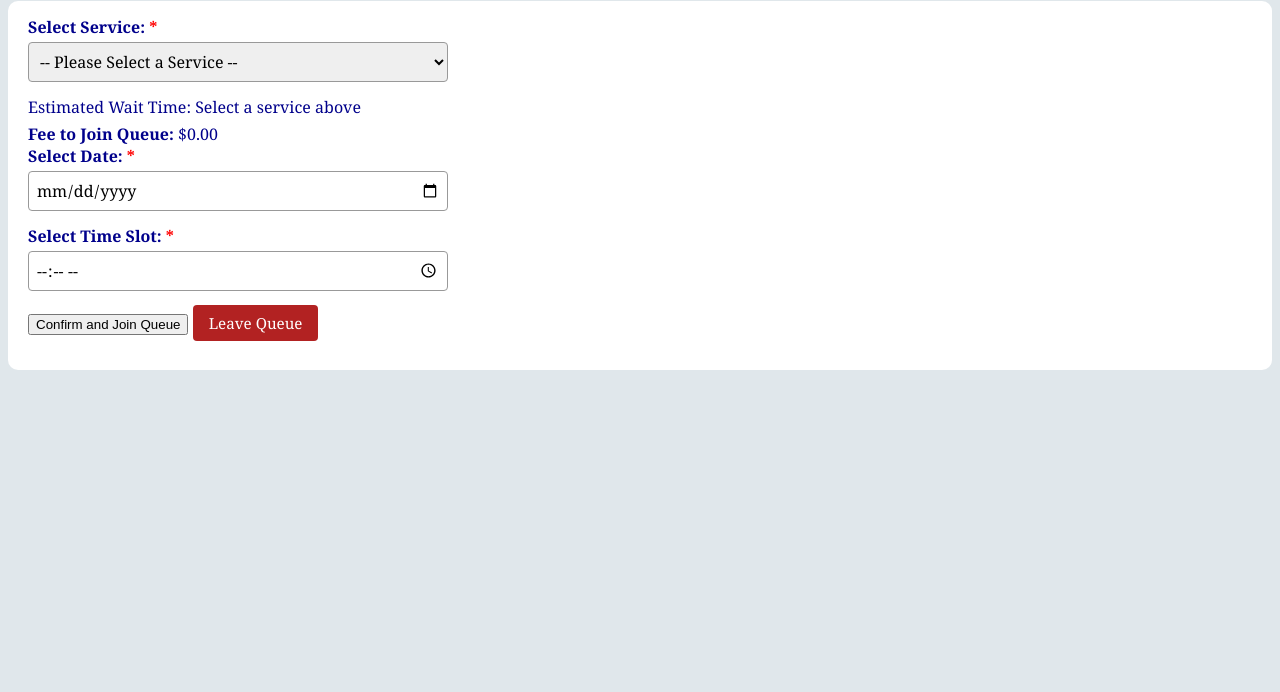
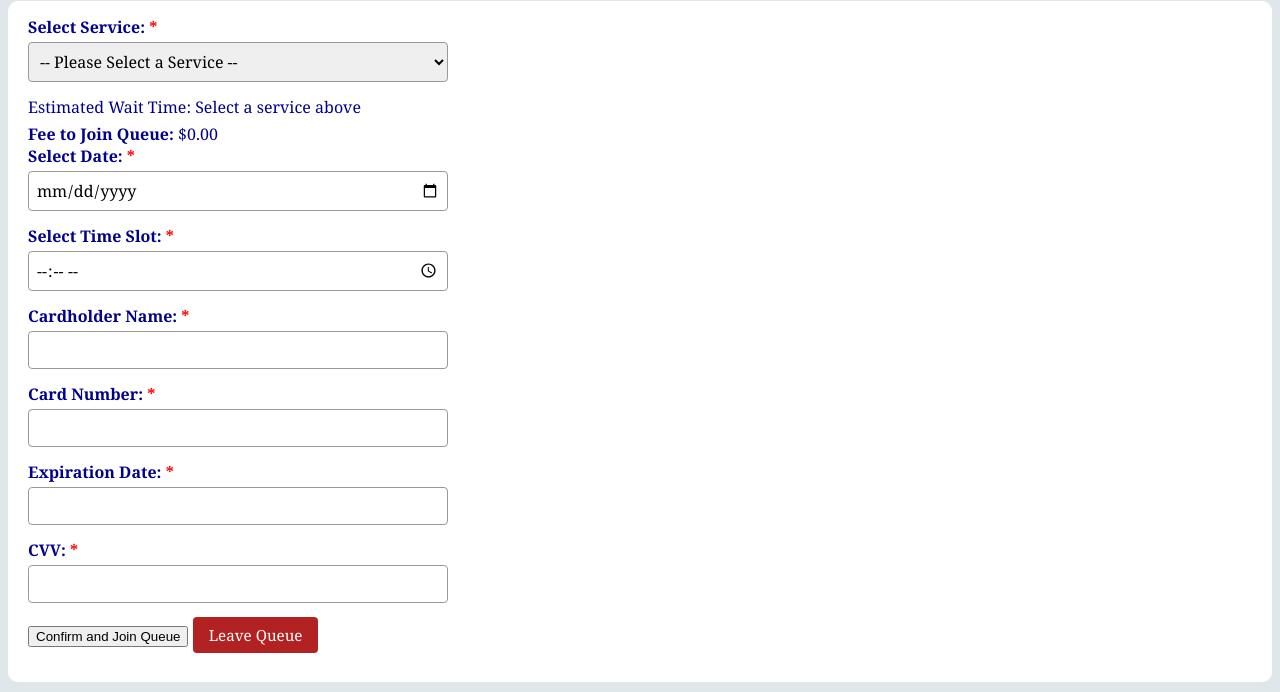
Before and after one commit to ccnguy200/QueueSmart, a plain HTML site: page second/join_queue.html in a window 1280 px wide. Shown: the part 200-892 px from the top of the page. Before the commit the page ends 800 px from the top, so only its background shows below. Drawn offline with Linux system fonts and the light colour scheme.

Commit message:
Update join_queue.html
- Added payment feature for user side.
- Before scheduling/joining a service queue, user will be prompted to enter in their payment details (card name, number, exp date, and cvv).

```diff
--- a/second/join_queue.html
+++ b/second/join_queue.html
@@ -68,6 +68,31 @@
                     <input type="time" id="queue-time" name="queue-time" required>
                 </div>
 
+                <!-- Payment Feature: User will input CC information to pay for for service -->
+                <!-- User inputs card name first -->
+                <div class="form-group">
+                    <label for="card-name">Cardholder Name: <span style="color:red;">*</span></label>
+                    <input type="text" id="card-name" name="card-name" required>
+                </div>
+
+                <!-- User inputs card num next -->
+                <div class="form-group">
+                    <label for="card-number">Card Number: <span style="color:red;">*</span></label>
+                    <input type="text" id="card-number" name="card-number" required>
+                </div>
+
+                <!-- User inputs exp date next -->
+                <div class="form-group">
+                    <label for="exp-date">Expiration Date: <span style="color:red;">*</span></label>
+                    <input type="text" id="exp-date" name="exp-date" required>
+                </div>
+
+                <!-- User inputs cvv num next -->
+                <div class="form-group">
+                    <label for="cvv">CVV: <span style="color:red;">*</span></label>
+                        <input type="password" id="cvv" name="cvv" required>
+                </div>
+
                 <!-- Feature 3: Join or leave a queue -->
                 <div class="form-group">
                     <!-- Option 1: Join queue -->
```
